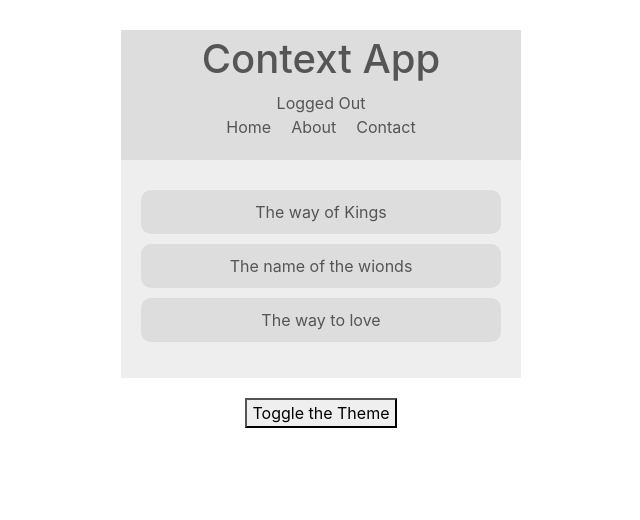
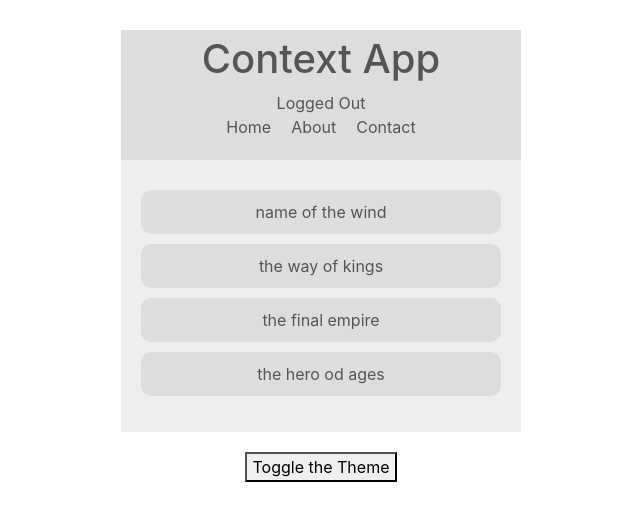
Before and after one commit to TengoCharlie/Context-Templates, a React (Create React App) app: page / in a window 1280 px wide. Shown: the top 520 px of the page, without its empty margins (319-959 px from the left). Built offline with nearby package versions, Linux system fonts and the light colour scheme.

Commit message:
react context hooks, with functional , Mulitple context

```diff
--- a/src/App.js
+++ b/src/App.js
@@ -4,6 +4,7 @@
 import ThemeContextProvider from "./contexts/ThemeContext";
 import ThemeToggle from "./components/ThemeToggle";
 import AuthContextProvider from "./contexts/AuthContext";
+import BookContextProvider from "./contexts/BookContext";
 
 function App() {
   return (
@@ -11,7 +12,9 @@
       <ThemeContextProvider>
         <AuthContextProvider>
           <Navbar />
-          <BookList />
+          <BookContextProvider>
+            <BookList />
+          </BookContextProvider>
           <ThemeToggle />
         </AuthContextProvider>
       </ThemeContextProvider>
--- a/src/components/BookList.js
+++ b/src/components/BookList.js
@@ -1,29 +1,28 @@
-import React, { Component } from "react";
+import React, { useContext } from "react";
+import { BookContext } from "../contexts/BookContext";
 import { ThemeContext } from "../contexts/ThemeContext";
 
-export class BookList extends Component {
-  render() {
-    return (
-      <ThemeContext.Consumer>
-        {(context) => {
-          const { isLightTheme, light, dark } = context;
+const BookList = () => {
+  const { isLightTheme, light, dark } = useContext(ThemeContext);
   const theme = isLightTheme ? light : dark;
+  const { books } = useContext(BookContext);
+
   return (
     <div
       className="book-list"
       style={{ background: theme.bg, color: theme.syntax }}
     >
       <ul>
-                <li style={{ background: theme.ui }}>The way of Kings</li>
-                <li style={{ background: theme.ui }}>The name of the wionds</li>
-                <li style={{ background: theme.ui }}>The way to love</li>
+        {books.map((book) => {
+          return (
+            <li style={{ background: theme.ui }} key={book.id}>
+              {book.title}
+            </li>
+          );
+        })}
       </ul>
     </div>
   );
-        }}
-      </ThemeContext.Consumer>
-    );
-  }
-}
+};
 
 export default BookList;
--- a/src/components/Navbar.js
+++ b/src/components/Navbar.js
@@ -1,16 +1,10 @@
-import React, { Component } from "react";
+import React, { useContext } from "react";
 import { AuthContext } from "../contexts/AuthContext";
 import { ThemeContext } from "../contexts/ThemeContext";
 
-export class Navbar extends Component {
-  render() {
-    return (
-      <AuthContext.Consumer>
-        {(AuthContext) => (
-          <ThemeContext.Consumer>
-            {(themeContext) => {
-              const { isAuthenticated, toggleAuth } = AuthContext;
-              const { isLightTheme, light, dark } = themeContext;
+const Navbar = () => {
+  const { isLightTheme, light, dark } = useContext(ThemeContext);
+  const { isAuthenticated, toggleAuth } = useContext(AuthContext);
   const theme = isLightTheme ? light : dark;
   return (
     <nav style={{ background: theme.ui, color: theme.syntax }}>
@@ -25,12 +19,6 @@
       </ul>
     </nav>
   );
-            }}
-          </ThemeContext.Consumer>
-        )}
-      </AuthContext.Consumer>
-    );
-  }
-}
+};
 
 export default Navbar;
--- a/src/components/ThemeToggle.js
+++ b/src/components/ThemeToggle.js
@@ -1,12 +1,9 @@
-import React, { Component } from "react";
+import React, { useContext } from "react";
 import { ThemeContext } from "../contexts/ThemeContext";
 
-export default class ThemeToggle extends Component {
-  static contextType = ThemeContext;
-  render() {
-    const { toggleTheme } = this.context;
-    return <button onClick={toggleTheme}>Toggle the Theme</button>;
-  }
-}
+const ThemeToggle = () => {
+  const { toggleTheme } = useContext(ThemeContext);
+  return <button onClick={toggleTheme}>Toggle the Theme</button>;
+};
 
-// Git not uploaded
+export default ThemeToggle;
--- /dev/null
+++ b/src/contexts/BookContext.js
@@ -0,0 +1,17 @@
+import React, { createContext, useState } from "react";
+
+export const BookContext = createContext();
+
+export default function BookContextProvider(props) {
+  const [books, setBooks] = useState([
+    { title: "name of the wind", id: 1 },
+    { title: "the way of kings", id: 2 },
+    { title: "the final empire", id: 3 },
+    { title: "the hero od ages", id: 4 },
+  ]);
+  return (
+    <BookContext.Provider value={{ books }}>
+      {props.children}
+    </BookContext.Provider>
+  );
+}
```
Lines whose indentation alone changed are shown as unchanged.
